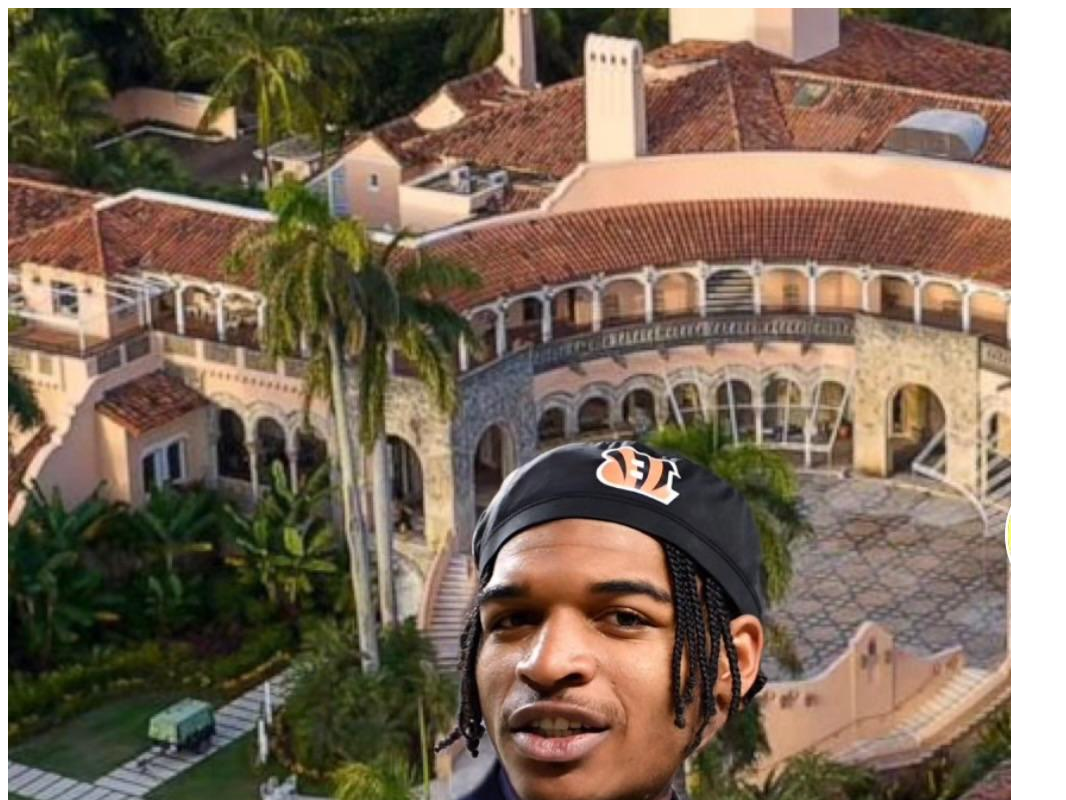
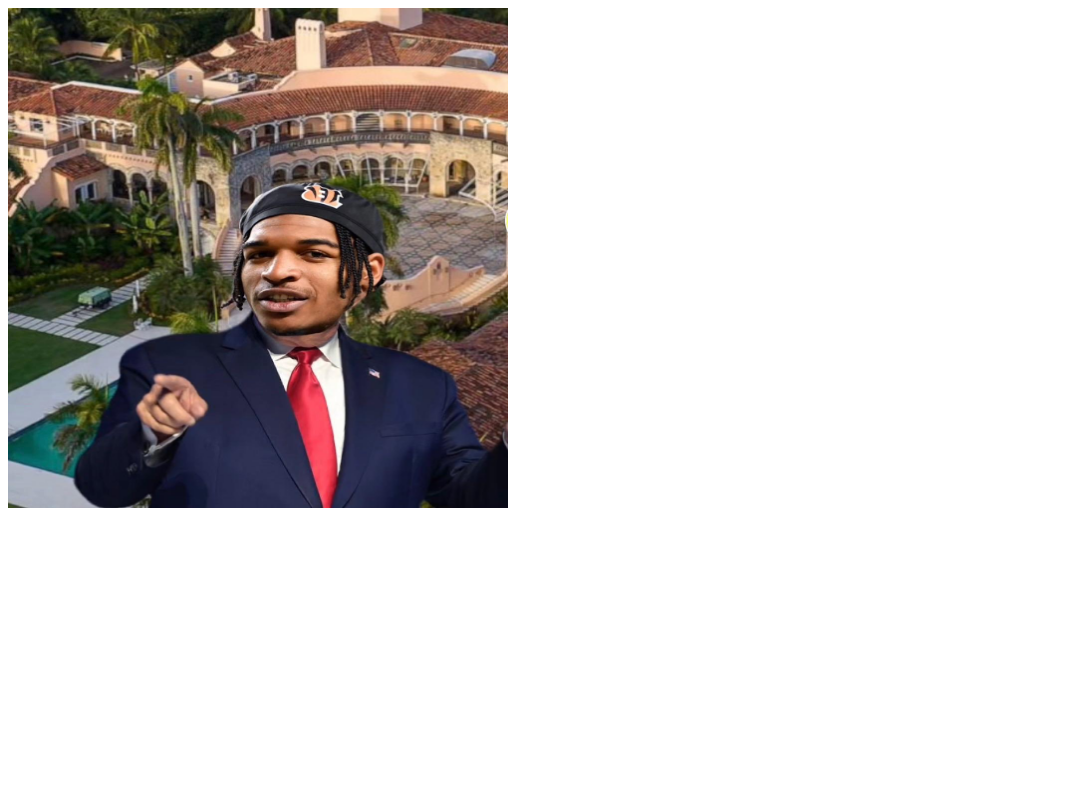
Before and after one commit to trackstarr/Fantasy-football, a plain HTML site: page index.html in a window 1280 px wide. Shown: the top 800 px of the page, without its empty margins (0-1066 px from the left). Drawn offline with Linux system fonts and the light colour scheme.

Commit message:
Update index.html

```diff
--- a/index.html
+++ b/index.html
@@ -7,6 +7,6 @@
     <title>Page Title</title>
   </head>
   <body>
-    <img src= "https://github.com/trackstarr/Fantasy-football/blob/main/IMG_2271.jpeg">
+    <img src= "IMG_2271.jpeg"width="500" height="500">
   </body>
 </html>
```
